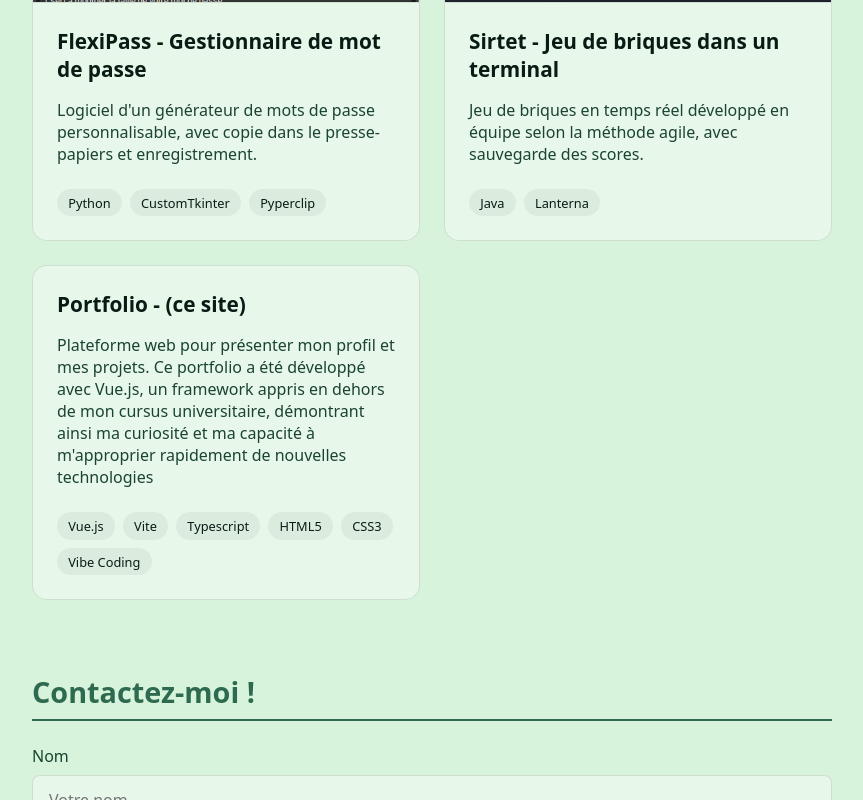
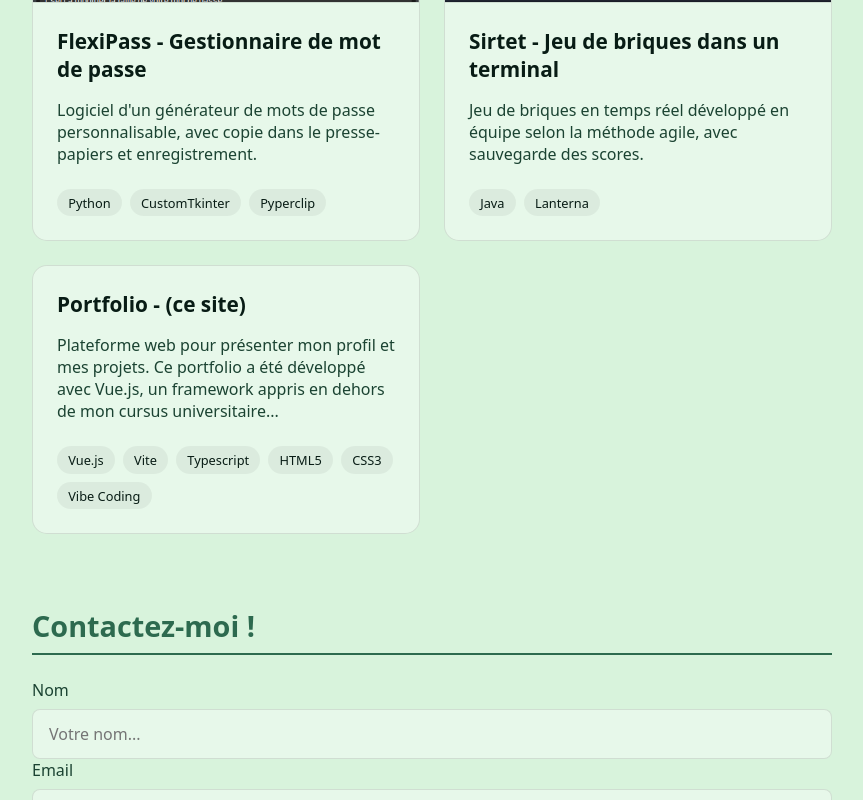
Before and after one commit to Anas-SIBARNI/portfolio, a Vue app: page / in a window 1280 px wide. Shown: the part 3224-4024 px from the top of the page, without its empty margins (208-1071 px from the left). Built offline with nearby package versions, Linux system fonts and the light colour scheme.

Commit message:
ajout des liens vers dépôts github des projets

```diff
--- a/src/App.vue
+++ b/src/App.vue
@@ -29,35 +29,40 @@ const projets = [
     titre: 'si-chat.app - Messagerie web en temps réel',
     description: "Application de messagerie avec authentification, discussions privées/groupes, profils avec photo, et persistance des messages.",
     outils: ['HTML5', 'CSS3', 'JavaScript', 'Node.js', 'Express', 'Socket.IO', 'PostgreSQL', 'Nginx', 'Vibe Coding'],
-    image: siChatImg
+    image: siChatImg,
+    githubUrl: 'https://github.com/Anas-SIBARNI/si-chat'
   },
   {
     id: 2,
     titre: 'Bumpless - Jeu de combat de chars',
     description: 'Jeu en 1v1 en temps réel avec système de bonus/malus, collisions, classement des scores et persistance simple en CSV. Avec interface graphique !',
     outils: ['Python', 'Pygame', 'CSV', 'Pandas'],
-    image: bumplessImg
+    image: bumplessImg,
+    githubUrl: 'https://github.com/Anas-SIBARNI/Bumpless'
   },
   {
     id: 3,
     titre: 'FlexiPass - Gestionnaire de mot de passe',
     description: 'Logiciel d\'un générateur de mots de passe personnalisable, avec copie dans le presse-papiers et enregistrement.',
     outils: ['Python', 'CustomTkinter', 'Pyperclip'],
-    image: flexipassImg
+    image: flexipassImg,
+    githubUrl: 'https://github.com/Anas-SIBARNI/FlexiPass'
   },
   {
     id: 4,
     titre: 'Sirtet - Jeu de briques dans un terminal',
     description: 'Jeu de briques en temps réel développé en équipe selon la méthode agile, avec sauvegarde des scores.',
     outils: ['Java', 'Lanterna'],
-    image: sirtetImg
+    image: sirtetImg,
+    githubUrl: 'https://github.com/Anas-SIBARNI/Sirtet'
   },
   {
     id: 5,
     titre: 'Portfolio - (ce site)',
-    description: 'Plateforme web pour présenter mon profil et mes projets. Ce portfolio a été développé avec Vue.js, un framework appris en dehors de mon cursus universitaire, démontrant ainsi ma curiosité et ma capacité à m\'approprier rapidement de nouvelles technologies',
+    description: 'Plateforme web pour présenter mon profil et mes projets. Ce portfolio a été développé avec Vue.js, un framework appris en dehors de mon cursus universitaire...',
     outils: ['Vue.js', 'Vite', 'Typescript', 'HTML5', 'CSS3', 'Vibe Coding'],
-    image: null
+    image: null,
+    githubUrl: 'https://github.com/Anas-SIBARNI/portfolio'
   }
 ];
 const competences = {
--- a/src/components/Realisations.vue
+++ b/src/components/Realisations.vue
@@ -6,6 +6,7 @@ defineProps<{
     description: string;
     outils: string[];
     image: string | null;
+    githubUrl: string;
   }[]
 }>()
 </script>
@@ -14,7 +15,15 @@ defineProps<{
   <section class="realisations-section">
     <h2>Réalisations</h2>
     <div class="projets-grille">
-      <div v-for="projet in projets" :key="projet.id" class="projet-block">
+
+      <a
+        v-for="projet in projets"
+        :key="projet.id"
+        :href="projet.githubUrl"
+        target="_blank"
+        rel="noopener noreferrer"
+        class="projet-block"
+      >
 
         <img
           v-if="projet.image"
@@ -32,8 +41,7 @@ defineProps<{
             </li>
           </ul>
         </div>
-      </div>
-    </div>
+      </a> </div>
   </section>
 </template>
 
@@ -55,7 +63,11 @@ defineProps<{
   transition: all 0.3s ease;
   display: flex;
   flex-direction: column;
-  overflow: hidden; /* Pour que l'image respecte le border-radius */
+  overflow: hidden;
+
+  /* enlever l'apparence de lien par défaut */
+  text-decoration: none;
+  color: var(--couleur-texte);
 }
 
 .projet-block:hover {
@@ -63,11 +75,10 @@ defineProps<{
   border-color: var(--couleur-accent-action);
 }
 
-/* --- NOUVEAU STYLE POUR L'IMAGE --- */
 .projet-image {
   width: 100%;
-  aspect-ratio: 16 / 9; /* Garde un format 16:9 */
-  object-fit: cover; /* S'assure que l'image couvre la zone */
+  aspect-ratio: 16 / 9;
+  object-fit: cover;
   border-bottom: 1px solid var(--couleur-surface-bordure);
 }
 
@@ -75,7 +86,7 @@ defineProps<{
   padding: 1.5rem;
   display: flex;
   flex-direction: column;
-  flex-grow: 1; /* Permet au contenu de s'étendre */
+  flex-grow: 1;
 }
 
 .projet-titre {
```
